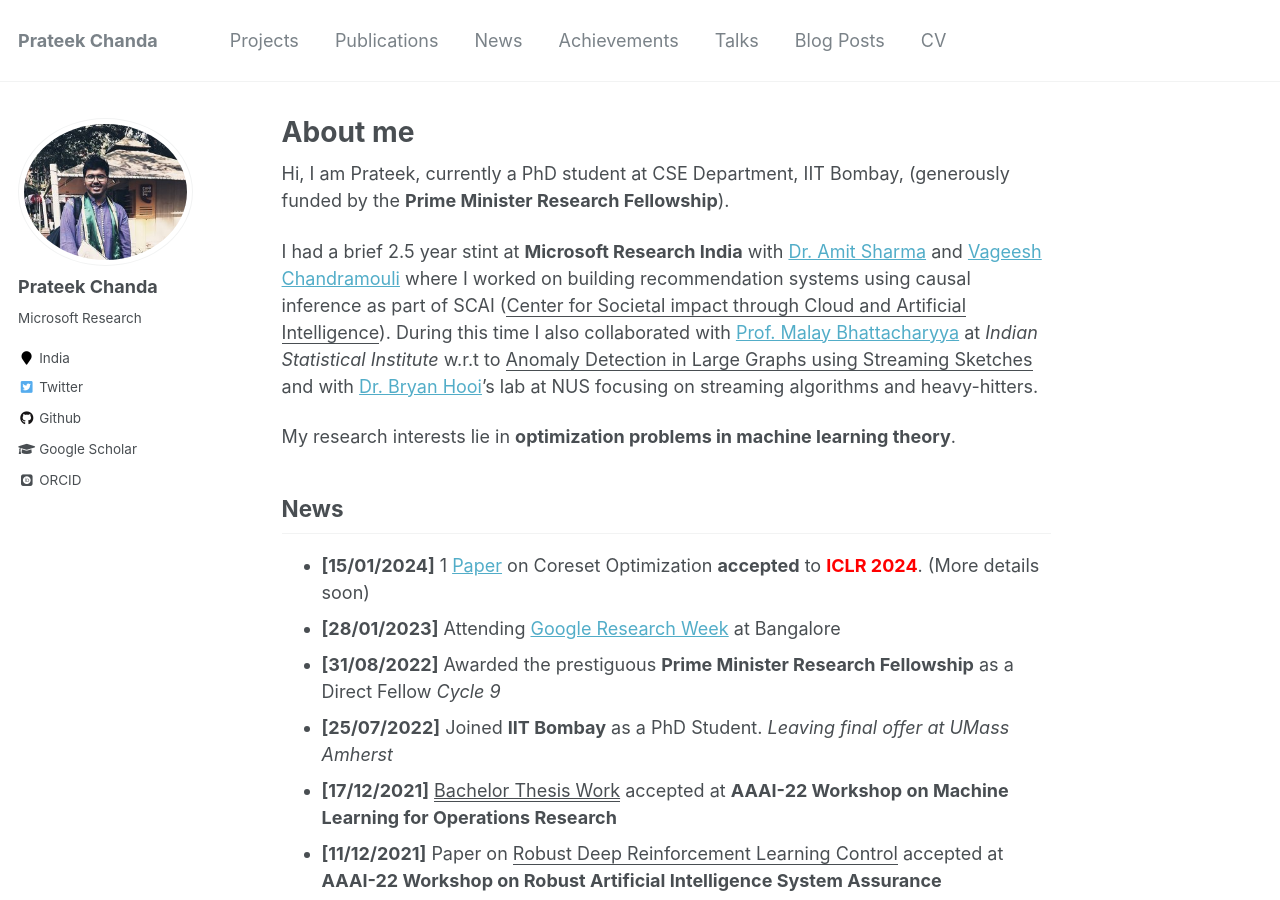
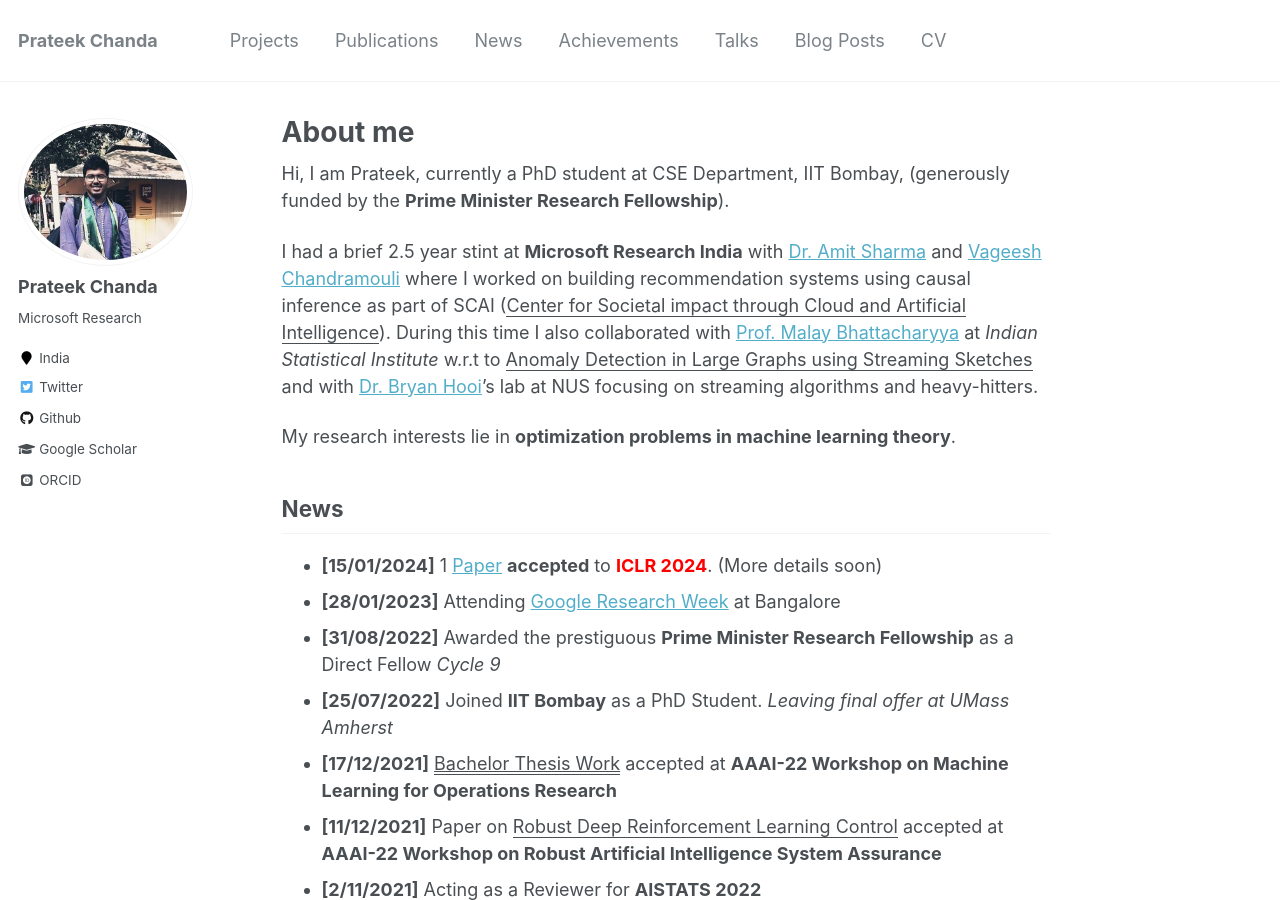
Before and after one commit to prateekiiest/prateekist.github.io, a Jekyll site: the page built from _pages/about.md, in a window 1280 px wide and 900 px high. Built offline with Jekyll 4.4.1, drawn with Linux system fonts in a browser that asks for light colours; some web fonts are replaced.

Commit message:
Update about.md

```diff
--- a/_pages/about.md
+++ b/_pages/about.md
@@ -18,7 +18,7 @@
 
 News
 ------
-- **[15/01/2024]** 1 [Paper](https://openreview.net/forum?id=uz7d2N2zul) on Coreset Optimization **accepted** to <span style="color:red">**ICLR 2024**</span>. (More details soon)
+- **[15/01/2024]** 1 [Paper](https://openreview.net/forum?id=uz7d2N2zul) **accepted** to <span style="color:red">**ICLR 2024**</span>. (More details soon)
 - **[28/01/2023]** Attending [Google Research Week](https://sites.google.com/view/researchweek2023/home) at Bangalore
 - **[31/08/2022]** Awarded the prestiguous **Prime Minister Research Fellowship** as a Direct Fellow *Cycle 9*
 - **[25/07/2022]** Joined **IIT Bombay** as a PhD Student.  *Leaving final offer at UMass Amherst*
```
